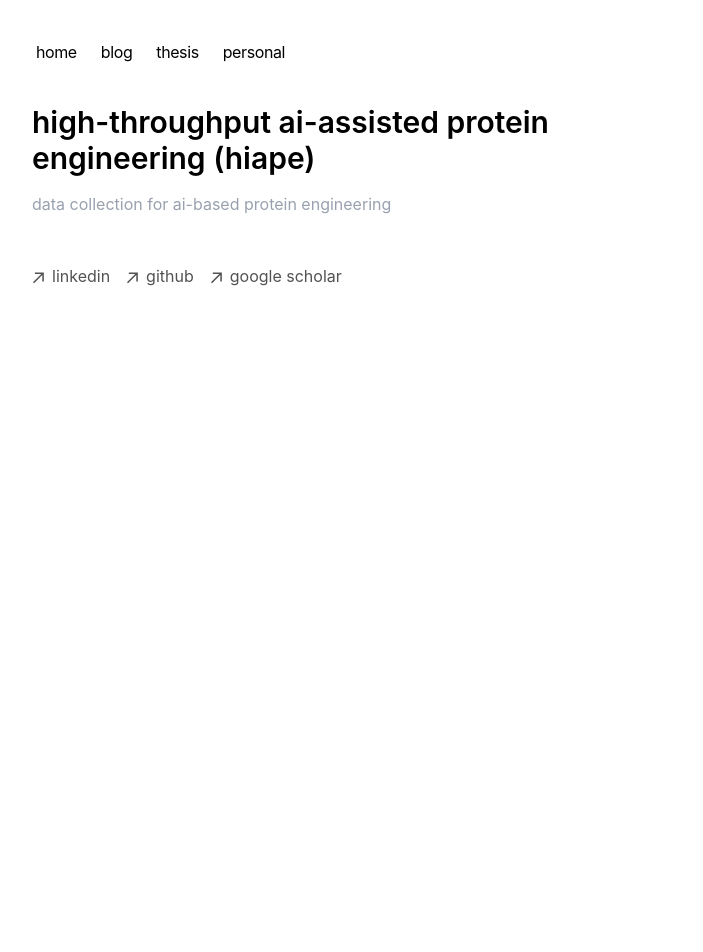
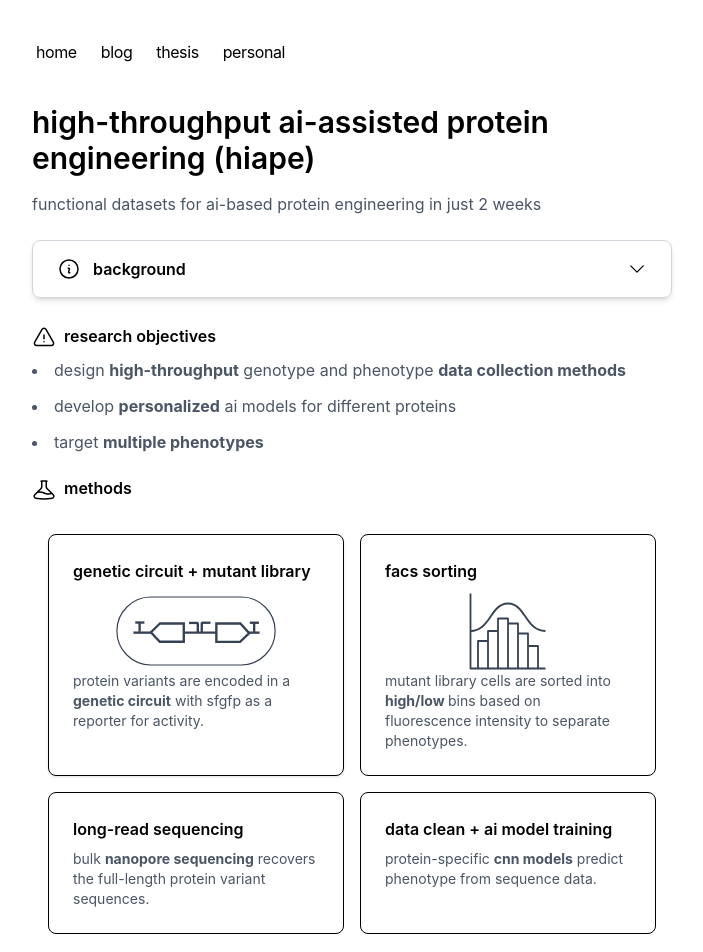
Before and after one commit to aputron/aporva-kamath, a Next.js app: page /projects/data_collection in a window 1280 px wide. Shown: the top 952 px of the page, without its empty margins (288-991 px from the left). Before the commit the page ends 800 px from the top, so only its background shows below. Built offline with nearby package versions, Linux system fonts and the light colour scheme.

Commit message:
data_collection project update

```diff
--- /dev/null
+++ b/app/components/CollapsibleCard.tsx
@@ -0,0 +1,39 @@
+'use client';
+
+import React, { useState } from 'react';
+import { ChevronDownIcon, BeakerIcon } from '@heroicons/react/24/outline'; // You can change the icon here
+
+type CollapsibleCardProps = {
+  title: string;
+  icon?: React.ReactNode;
+  children: React.ReactNode;
+};
+
+const CollapsibleCard: React.FC<CollapsibleCardProps> = ({ title, icon, children }) => {
+  const [isOpen, setIsOpen] = useState(false);
+
+  return (
+    <div className="max-w-2xl mx-auto my-6 border border-gray-300 rounded-lg shadow-md hover:bg-gray-900">
+      <button
+        onClick={() => setIsOpen(!isOpen)}
+        className="lowercase w-full px-6 py-4 flex justify-between
+        items-center text-left font-semibold transition"
+      >
+        <span className="flex items-center gap-1">
+          {icon}
+          {title}
+        </span>
+        <ChevronDownIcon
+          className={`w-5 h-5 transform transition-transform ${isOpen ? 'rotate-180' : ''}`}
+        />
+      </button>
+      {isOpen && (
+        <div className="px-6 py-4 text-gray-700">
+          {children}
+        </div>
+      )}
+    </div>
+  );
+};
+
+export default CollapsibleCard;
--- /dev/null
+++ b/app/components/icons/FacsGraph.tsx
@@ -0,0 +1,19 @@
+// components/icons/ChartHistogramIcon.tsx
+import React from 'react';
+
+type FacsGraphIconProps = {
+  className?: string;
+};
+
+const FacsGraphIcon: React.FC<FacsGraphIconProps> = ({ className = 'w-6 h-6 text-black' }) => (
+  <svg
+    viewBox="0 0 32 32"
+    fill="currentColor"
+    xmlns="http://www.w3.org/2000/svg"
+    className={className}
+  >
+    <path d="M31 31.36H1c-.199 0-.36-.161-.36-.36V1h.72v14.632c3.704-.168 5.584-2.933 7.405-5.609 1.8-2.646 3.662-5.382 7.235-5.382s5.435 2.736 7.235 5.382c1.879 2.762 3.821 5.618 7.765 5.618v.72c-4.324 0-6.376-3.016-8.36-5.933C20.867 7.822 19.192 5.36 16 5.36s-4.867 2.461-6.64 5.067c-1.928 2.834-3.92 5.763-8 5.926V30.64H3.64V20c0-.199.161-.36.36-.36H7.64V16c0-.199.161-.36.36-.36h3.64V11c0-.199.161-.36.36-.36h4c.199 0 .36.161.36.36v1.64H20c.199 0 .36.161.36.36v3.64H24c.199 0 .36.161.36.36v4.64H28c.199 0 .36.161.36.36v8.64H31Zm-6.64-.72h3.279V22.36H24.36Zm-4 0h3.279V17.36H20.36Zm-4 0h3.28V13.36h-3.28Zm-4 0h3.28V11.36H12.36Zm-4 0h3.28V16.36H8.36Zm-4 0H7.64V20.36H4.36Z" />
+  </svg>
+);
+
+export default FacsGraphIcon;
--- /dev/null
+++ b/app/components/icons/GeneticCircuitIcon.tsx
@@ -0,0 +1,43 @@
+// components/icons/CustomDiagramIcon.tsx
+import React from 'react';
+
+type CustomIconProps = {
+  className?: string;
+};
+
+const GeneticCircuitIcon: React.FC<CustomIconProps> = ({ className = 'w-12 h-12 text-black' }) => (
+  <svg
+    viewBox="0 0 68.035629 29.659737"
+    fill="none"
+    stroke="currentColor"
+    xmlns="http://www.w3.org/2000/svg"
+    className={className}
+  >
+    <g transform="translate(-33.167813,-9.2524011)">
+      <rect
+        stroke="currentColor"
+        strokeWidth={0.50}
+        x={33.55}
+        y={9.63}
+        width={67.28}
+        height={28.9}
+        ry={14.45}
+      />
+      <path d="M 46.05,29.37 H 87.88" transform="matrix(0.1763,0,0,1,32.46,-4.59)" />
+      <path d="M 46.05,29.37 H 87.88" transform="matrix(0.1085,0,0,1,84.68,-4.59)" />
+      <path d="M 46.05,29.37 H 87.88" transform="matrix(0.3275,0,0,1,47.11,-4.59)" />
+      <path d="m 51.85,20.89 -0.001,0.001 -3.82,3.70 3.76,4.06 h10.20 V 20.89 Z" />
+      <path d="m 85.98,28.67 0.001,-0.001 3.82,-3.70 -3.76,-4.06 h-10.20 v7.78 z" />
+      <path d="M 46.05,29.37 H 87.88" transform="matrix(0.0929,0,0,1,37.08,-8.89)" />
+      <path d="M 46.05,29.37 H 87.88" transform="matrix(0,-0.0955,-1,0,72.57,28.81)" />
+      <path d="M 46.05,29.37 H 87.88" transform="matrix(0.0929,0,0,1,85.79,-8.80)" />
+      <path d="M 46.05,29.37 H 87.88" transform="matrix(0,-0.0955,-1,0,121.28,28.89)" />
+      <path d="M 46.05,29.37 H 87.88" transform="matrix(0.0929,0,0,1,59.96,-8.72)" />
+      <path d="M 46.05,29.37 H 87.88" transform="matrix(0,-0.0955,-1,0,97.32,28.97)" />
+      <path d="M 46.05,29.37 H 87.88" transform="matrix(-0.0929,0,0,1,77.63,-8.80)" />
+      <path d="M 46.05,29.37 H 87.88" transform="matrix(0,-0.0955,1,0,40.27,28.90)" />
+    </g>
+  </svg>
+);
+
+export default GeneticCircuitIcon;
--- a/app/projects/data_collection/page.tsx
+++ b/app/projects/data_collection/page.tsx
@@ -1,15 +1,115 @@
 import Image from 'next/image'
+import { InformationCircleIcon } from '@heroicons/react/24/outline'
+import { ExclamationTriangleIcon } from '@heroicons/react/24/outline'
+import { BeakerIcon } from '@heroicons/react/24/outline'
+import { CheckCircleIcon } from '@heroicons/react/24/outline'
+import React from 'react';
+import CollapsibleCard from 'app/components/CollapsibleCard';
+import GeneticCircuitIcon from 'app/components/icons/GeneticCircuitIcon'
+import FacsGraphIcon from 'app/components/icons/FacsGraph'
 
-export default function DataCollectionPage() {
-    return (
-      <section>
-        <h1 className="text-3xl font-semibold lowercase mb-4">high-throughput AI-assisted protein engineering (HiAPE)</h1>
-        <p className="text-gray-400 lowercase mb-4">
-          Data Collection for AI-based Protein Engineering
+
+// text-gray-700 dark:text-gray-400
+
+export const DataCollectionPage: React.FC = () => {
+  return (
+    <section>
+      <h1 className="text-3xl font-semibold lowercase mb-4">
+        high-throughput AI-assisted protein engineering (HiAPE)
+      </h1>
+      <p className="text-gray-600 dark:text-gray-300 lowercase mb-4">
+        Functional Datasets for AI-based Protein Engineering in just 2 weeks
+      </p>
+      <CollapsibleCard title='Background' icon={<InformationCircleIcon className="h-6 w-6 mr-2" />}>
+        <ul className="list-none list-outside space-y-4 text-gray-500 dark:text-gray-400 lowercase">
+          <li>
+            Protein Engineering to enhance a specific protein’s activity is of two types:
+            <ul className="mt-2 ml-2 list-disc list-inside space-y-2 text-gray-500 dark:text-gray-400 lowercase">
+              <li>bottom-up data-driven approach of <b>rational protein design</b>
+              </li>
+              <li>top-down high-throughput screening approach of <b>directed evolution</b> </li>
+            </ul>
+            <li className='mt-3'>
+              Artificial Intelligence can help identify patterns in the genotype and phenotype relationship of proteins based on sequence
+            </li>
+          </li>
+        </ul>
+      </CollapsibleCard>
+      <p className="flex items-center mt-5 font-semibold lowercase">
+        <ExclamationTriangleIcon className="h-6 w-6 mr-2 mt-1" />
+        research objectives
+      </p>
+      <ul className="mt-2 list-disc list-inside space-y-3 text-gray-600 dark:text-gray-400 lowercase">
+        <li>
+          Design <b>high-throughput</b> genotype and phenotype <b>data collection methods</b>
+        </li>
+        <li>
+          Develop <b>personalized</b> AI models for different proteins
+        </li>
+        <li>
+          Target <b>multiple phenotypes</b>
+        </li>
+      </ul>
+      <p className="flex items-center mt-5 font-semibold lowercase">
+        <BeakerIcon className="h-6 w-6 mr-2 mt-1" />
+        Methods
+      </p>
+      <div className="grid grid-cols-1 md:grid-cols-2 gap-4 max-w-5xl mx-auto px-4 py-8 lowercase">
+        <div className="p-6 border rounded-lg shadow">
+          <h3 className="font-semibold mb-2">Genetic circuit + mutant library</h3>
+          <div className="flex justify-center">
+            <GeneticCircuitIcon className="w-40 h-20 text-gray-700 dark:text-gray-300" />
+          </div>
+          <p className="text-sm text-gray-600 dark:text-gray-400">
+            Protein variants are encoded in a <b>genetic circuit</b> with sfGFP as a reporter for activity.
+          </p>
+        </div>
+        <div className="p-6 border rounded-lg">
+          <h3 className="font-semibold mb-2">FACS Sorting</h3>
+          <div className="flex justify-center">
+            <FacsGraphIcon className="w-40 h-20 text-gray-700 dark:text-gray-300" />
+          </div>
+          <p className="text-sm text-gray-600 dark:text-gray-400">
+            Mutant library cells are sorted into <b>high/low </b> bins based on fluorescence intensity to separate phenotypes.
+          </p>
+        </div>
+        <div className="p-6 border rounded-lg">
+          <h3 className="font-semibold mb-2">Long-read Sequencing</h3>
+          <p className="text-sm text-gray-600 dark:text-gray-400">
+            Bulk <b>nanopore sequencing</b> recovers the full-length protein variant sequences.
+          </p>
+        </div>
+        <div className="p-6 border rounded-lg">
+          <h3 className="font-semibold mb-2">Data clean + AI Model Training</h3>
+          <p className="text-sm text-gray-600 dark:text-gray-400">
+            Protein-specific <b>CNN models</b> predict phenotype from sequence data.
+          </p>
+        </div>
+      </div>
+      <p className="flex items-center mt-5 text-gray-700 dark:text-gray-400 font-semibold lowercase">
+        <CheckCircleIcon className="h-6 w-6 text-gray-700 dark:text-gray-400 mr-2 mt-1" />
+        Results
+      </p>
+      <ul className="mt-2 list-disc list-inside space-y-2 text-gray-600 dark:text-gray-400 lowercase">
+        <p className='font-semibold'>
+          dataset of protein mutant sequences and their corresponding phenotype within 2 weeks.
         </p>
-        <p className="text-gray-700 lowercase">
+        <p className='text-gray-500 dark:text-gray-500'>target proteins: DmpR (transcription factor); MPH (Enzyme)</p>
+        <li>
+          Generated over <b>100,000 unique protein sequences </b> with their high or low activity
+        </li>
+        <li>
+          Custom <b>CNN</b> models for each protein and target phenotype up to <b>80% experimental accuracy</b>
+          <p className='text-gray-500 dark:text-gray-500'></p>
+        </li>
+        <li>
+          Binary Relevance Multi-label classification to predict multiple phenotypes at a time
+          <p className='text-gray-500 dark:text-gray-500'>different datasets for different phenotypes</p>
+        </li>
 
-        </p>
-      </section>
-    )
-  }
+      </ul>
+    </section>
+  )
+}
+
+export default DataCollectionPage;
--- a/app/projects/dsembler/page.tsx
+++ b/app/projects/dsembler/page.tsx
@@ -2,7 +2,7 @@ export default function DnaAssemblyPage() {
     return (
       <section>
         <h1 className="text-3xl font-bold lowercase mb-4">Long-DNA Assembly with Dsembler</h1>
-        <p className="text-gray-400 lowercase mb-4">
+        <p className="text-gray-500 lowercase mb-4">
           design and construction of long synthetic DNA constructs.
         </p>
         <p className="text-gray-700 lowercase">
--- a/app/projects/mutant_gen/page.tsx
+++ b/app/projects/mutant_gen/page.tsx
@@ -2,7 +2,7 @@ export default function MutantGenerationPage() {
     return (
       <section>
         <h1 className="text-3xl font-bold lowercase mb-4">Biofoundry-based Production and Multiplexed Identification of Mutants</h1>
-        <p className="text-gray-400 lowercase mb-4">
+        <p className="text-gray-500 lowercase mb-4">
           Automated mutant production and identification using a biofoundry and long-read sequencing.
         </p>
         <p className="text-gray-700 lowercase">
```
Also changed, not shown: app/components/icons/FacsGraph.svg (added), app/components/icons/GeneticCircuitIcon.svg (added).
